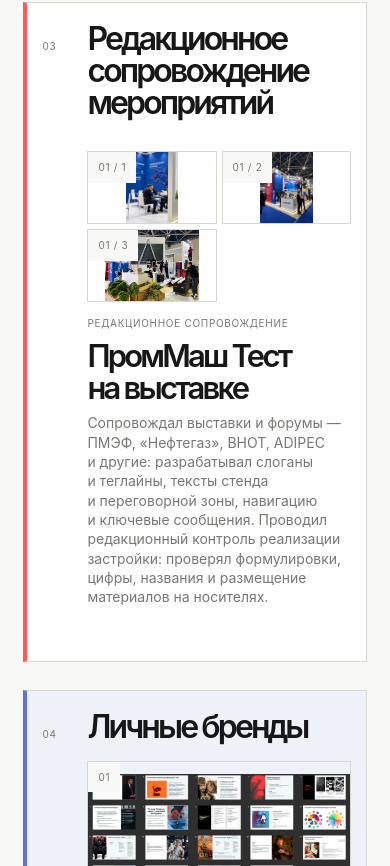
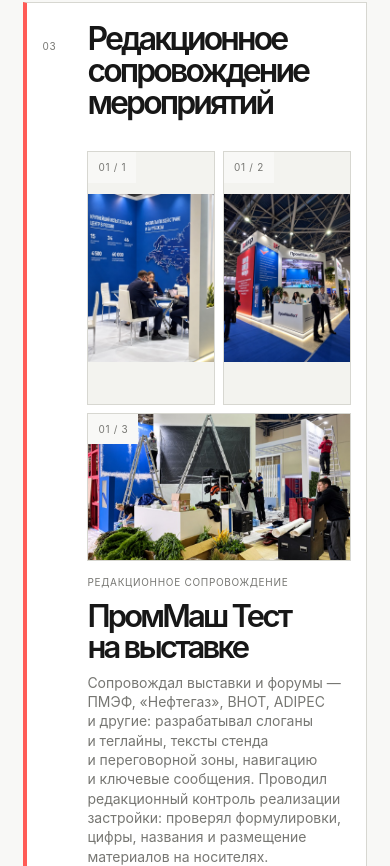
Before and after one commit to mmarkovvvv/mikhail-markov-portfolio, a Next.js app: page / in a window 390 px wide. Shown: the part 4598-5464 px from the top of the page. Built offline with nearby package versions, Linux system fonts and the light colour scheme.

Commit message:
Refine event editorial gallery

```diff
--- a/app/globals.css
+++ b/app/globals.css
@@ -469,8 +469,18 @@ a:focus-visible {
   min-width: 0;
 }
 
-.project-gallery .project-visual {
-  aspect-ratio: 4 / 3 !important;
+.project-group[data-group="08"] .project-gallery {
+  align-items: stretch;
+  grid-template-columns: minmax(0, 0.75fr) minmax(0, 0.75fr) minmax(0, 1.5fr);
+}
+
+.project-group[data-group="08"] .project-gallery-item {
+  background: #f3f3ef;
+  height: clamp(260px, 26vw, 400px);
+}
+
+.project-group[data-group="08"] .project-gallery-item:nth-child(3) .portfolio-image {
+  object-fit: cover;
 }
 
 .magazine-reader {
@@ -1118,6 +1128,20 @@ a:focus-visible {
     grid-template-columns: repeat(2, minmax(0, 1fr));
   }
 
+  .project-group[data-group="08"] .project-gallery {
+    gap: 8px;
+    grid-template-columns: repeat(2, minmax(0, 1fr));
+  }
+
+  .project-group[data-group="08"] .project-gallery-item {
+    height: clamp(220px, 65vw, 300px);
+  }
+
+  .project-group[data-group="08"] .project-gallery-item:nth-child(3) {
+    grid-column: 1 / -1;
+    height: auto;
+  }
+
   .project-group[data-group="03"] .project-wide .project-gallery {
     grid-template-columns: repeat(2, minmax(0, 1fr));
   }
```
